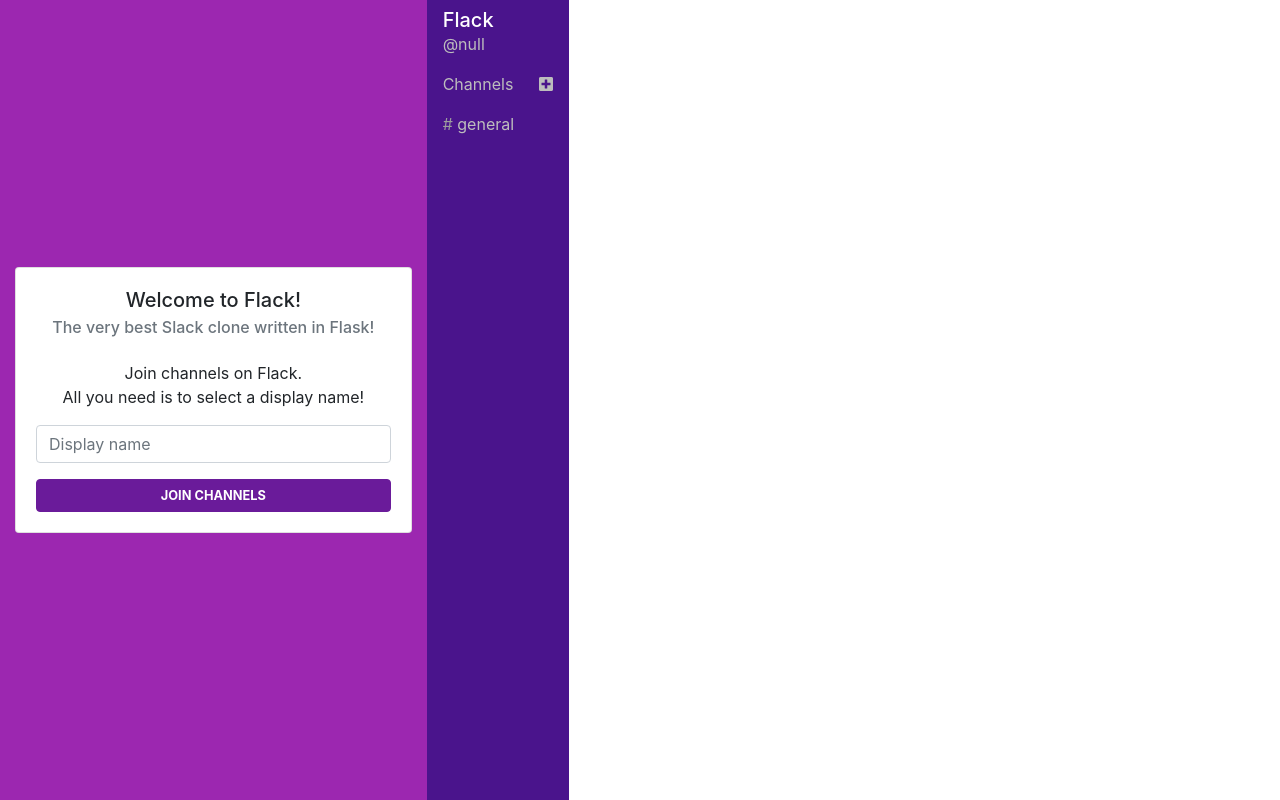
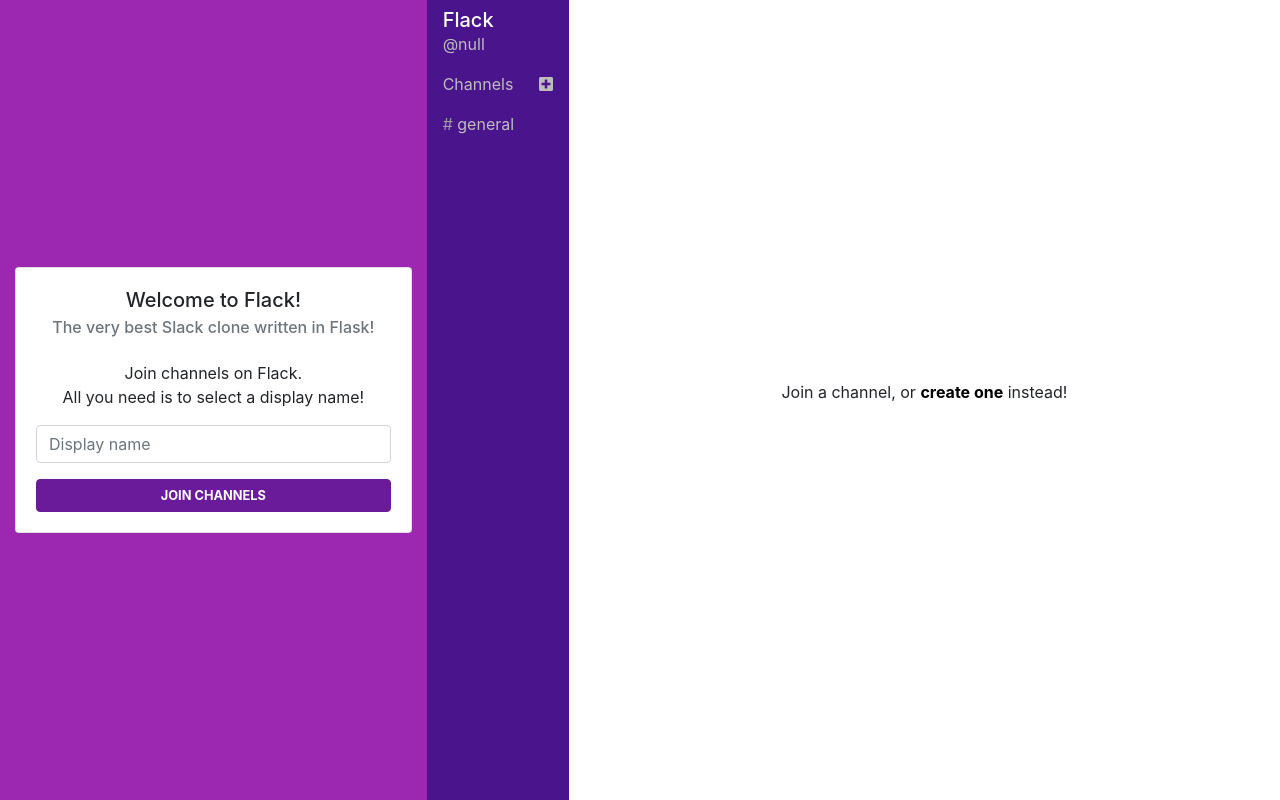
Before and after one commit to tsilvap/flack, a Flask app: page / in a window 1280 px wide. Run offline with Flask 2, Linux system fonts and the light colour scheme; some libraries are stand-ins or nearby versions.

Commit message:
Create channel form layout

```diff
--- a/static/js/index.js
+++ b/static/js/index.js
@@ -13,9 +13,17 @@
     }
     var mainViewElem = document.querySelector('.main-view');
     var displayNameElem = document.querySelector('.display-name');
+    var createChannelElem = document.querySelector('.create-channel');
+    var createChannelFormElem = document.querySelector('.create-channel-form');
     // Show the main view
     mainViewElem.style.display = 'block';
     // Get and show display name
     displayName = localStorage.getItem('displayName');
     displayNameElem.innerHTML = "@" + displayName;
+    // Wire up create channel button
+    createChannelElem.onclick = function () {
+        // Toggle create channel form visibility
+        createChannelFormElem.style.display =
+            createChannelFormElem.style.display === 'block' ? 'none' : 'block';
+    };
 });
--- a/static/scss/index.scss
+++ b/static/scss/index.scss
@@ -29,13 +29,6 @@
 
 .select-display-name {
   display: none;
-}
-
-.btn-select-name {
-  width: 100%;
-  font-size: 0.8rem;
-  font-weight: bold;
-  text-transform: uppercase;
 }
 
 .main-view {
@@ -75,6 +68,31 @@
   }
 }
 
+.btn-custom {
+  width: 100%;
+  font-size: 0.8rem;
+  font-weight: bold;
+  text-transform: uppercase;
+}
+
 .content {
   background-color: white;
 }
+
+.no-channels {
+  align-items: center;
+  display: flex;
+  flex-direction: column;
+  justify-content: center;
+}
+
+.create-channel {
+  background-color: rgba(0, 0, 0, 0);
+  border: none;
+  font-weight: bold;
+  padding: 0;
+}
+
+.create-channel-form {
+  display: none;
+}
--- a/templates/index.html
+++ b/templates/index.html
@@ -28,7 +28,7 @@
             <div class="form-group">
               <input type="text" class="form-control" id="display-name" placeholder="Display name">
             </div>
-            <button type="submit" class="btn btn-primary btn-select-name">Join channels</button>
+            <button type="submit" class="btn btn-primary btn-custom btn-select-name">Join channels</button>
           </form>
         </div>
       </div>
@@ -53,7 +53,15 @@
 
         <div class="col">
           <div class="content h-100">
-
+            <div class="no-channels h-100">
+              <p>Join a channel, or <button class="create-channel">create one</button> instead!</p>
+              <form class="create-channel-form">
+                <div class="form-group">
+                  <input type="text" class="form-control" id="channel-name" placeholder="Channel name">
+                </div>
+                <button class="btn btn-primary btn-custom">Create channel</button>
+              </form>
+            </div>
           </div>
         </div>
 
```
Also changed, not shown: static/ts/index.ts (+13 -0 lines), static/css/index.css, 1 other file.
